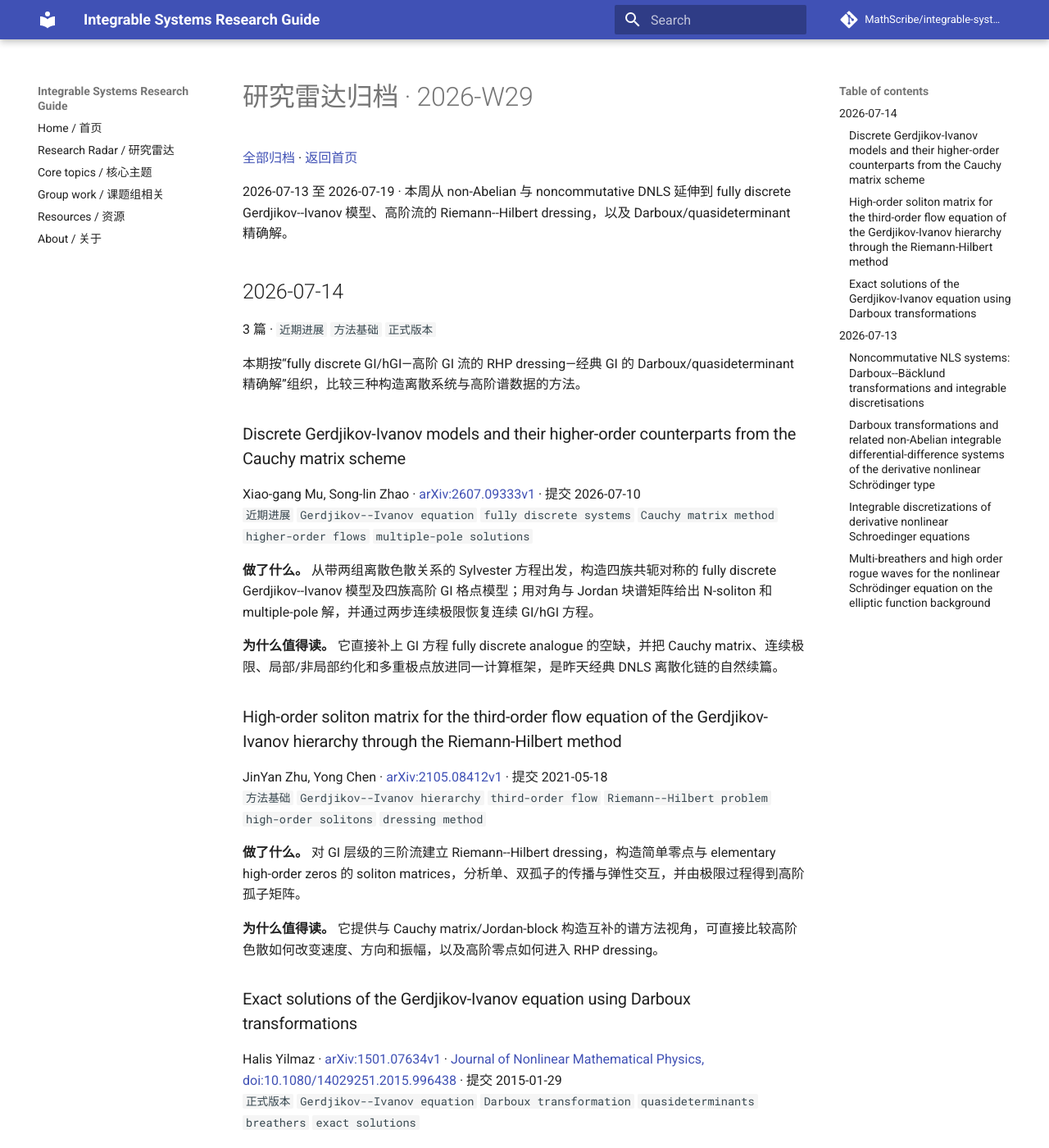
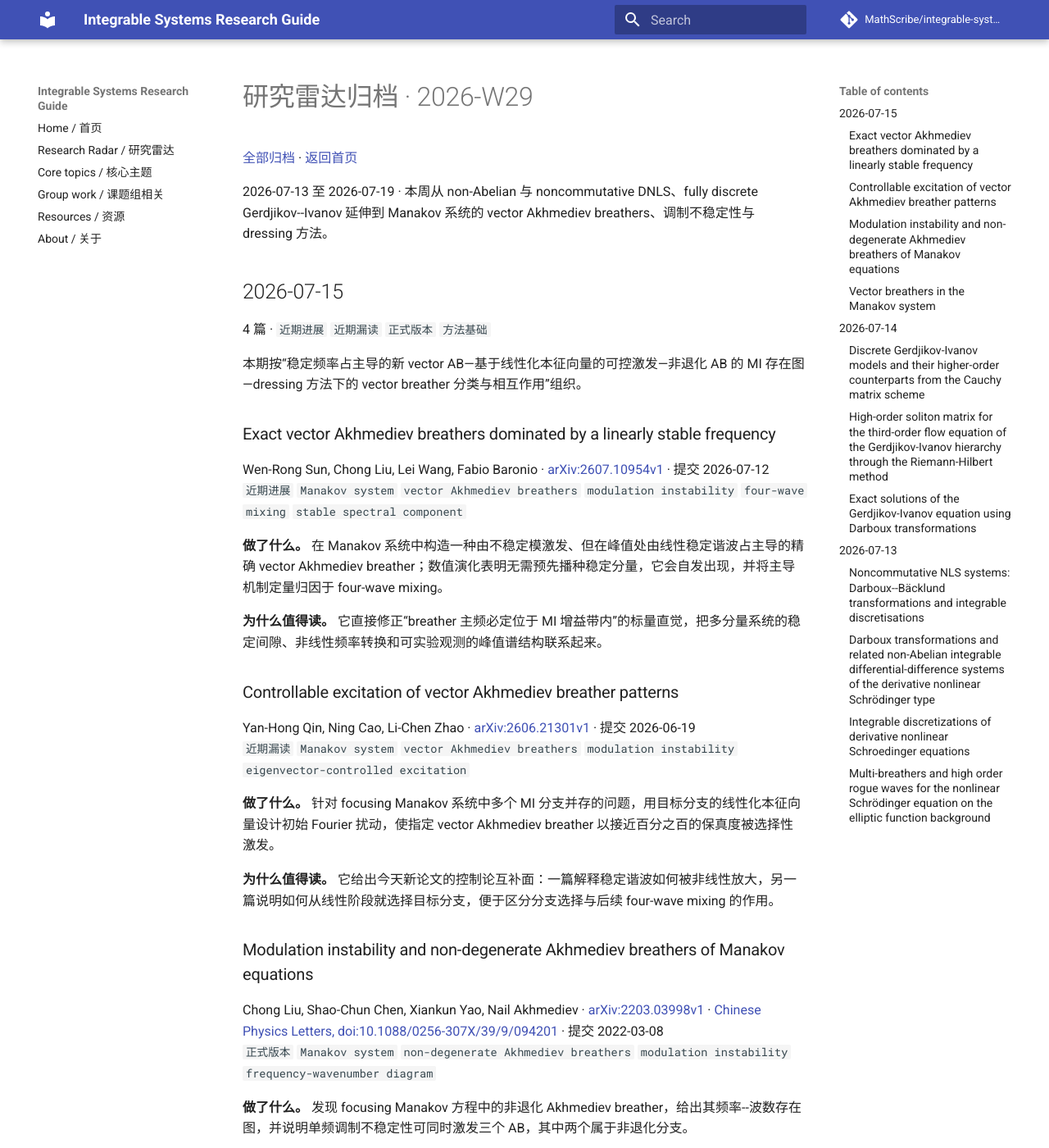
Before and after one commit to MathScribe/integrable-systems-guide, an MkDocs documentation site: the page built from docs/radar/2026-W29.md, in a window 1280 px wide and 1400 px high. Shown: the whole window at 82% size. Built offline with MkDocs 1.6.1 and Material for MkDocs 9.7.7, drawn with Linux system fonts in a browser that asks for light colours; comment, search, counter and statistics services are not loaded; some of the changed text lies outside the part shown.

Commit message:
Render July 15 radar archive

```diff
--- a/docs/radar/2026-W29.md
+++ b/docs/radar/2026-W29.md
@@ -2,7 +2,51 @@
 
 [全部归档](index.md) · [返回首页](../index.md)
 
-2026-07-13 至 2026-07-19 · 本周从 non-Abelian 与 noncommutative DNLS 延伸到 fully discrete Gerdjikov--Ivanov 模型、高阶流的 Riemann--Hilbert dressing，以及 Darboux/quasideterminant 精确解。
+2026-07-13 至 2026-07-19 · 本周从 non-Abelian 与 noncommutative DNLS、fully discrete Gerdjikov--Ivanov 延伸到 Manakov 系统的 vector Akhmediev breathers、调制不稳定性与 dressing 方法。
+
+## 2026-07-15
+
+4 篇 · `近期进展` `近期漏读` `正式版本` `方法基础`
+
+本期按“稳定频率占主导的新 vector AB—基于线性化本征向量的可控激发—非退化 AB 的 MI 存在图—dressing 方法下的 vector breather 分类与相互作用”组织。
+
+### Exact vector Akhmediev breathers dominated by a linearly stable frequency
+
+Wen-Rong Sun, Chong Liu, Lei Wang, Fabio Baronio · [arXiv:2607.10954v1](https://arxiv.org/abs/2607.10954) · 提交 2026-07-12
+`近期进展` `Manakov system` `vector Akhmediev breathers` `modulation instability` `four-wave mixing` `stable spectral component`
+
+**做了什么。** 在 Manakov 系统中构造一种由不稳定模激发、但在峰值处由线性稳定谐波占主导的精确 vector Akhmediev breather；数值演化表明无需预先播种稳定分量，它会自发出现，并将主导机制定量归因于 four-wave mixing。
+
+**为什么值得读。** 它直接修正“breather 主频必定位于 MI 增益带内”的标量直觉，把多分量系统的稳定间隙、非线性频率转换和可实验观测的峰值谱结构联系起来。
+
+### Controllable excitation of vector Akhmediev breather patterns
+
+Yan-Hong Qin, Ning Cao, Li-Chen Zhao · [arXiv:2606.21301v1](https://arxiv.org/abs/2606.21301) · 提交 2026-06-19
+`近期漏读` `Manakov system` `vector Akhmediev breathers` `modulation instability` `eigenvector-controlled excitation`
+
+**做了什么。** 针对 focusing Manakov 系统中多个 MI 分支并存的问题，用目标分支的线性化本征向量设计初始 Fourier 扰动，使指定 vector Akhmediev breather 以接近百分之百的保真度被选择性激发。
+
+**为什么值得读。** 它给出今天新论文的控制论互补面：一篇解释稳定谐波如何被非线性放大，另一篇说明如何从线性阶段就选择目标分支，便于区分分支选择与后续 four-wave mixing 的作用。
+
+### Modulation instability and non-degenerate Akhmediev breathers of Manakov equations
+
+Chong Liu, Shao-Chun Chen, Xiankun Yao, Nail Akhmediev · [arXiv:2203.03998v1](https://arxiv.org/abs/2203.03998) · [Chinese Physics Letters, doi:10.1088/0256-307X/39/9/094201](https://doi.org/10.1088/0256-307X/39/9/094201) · 提交 2022-03-08
+`正式版本` `Manakov system` `non-degenerate Akhmediev breathers` `modulation instability` `frequency-wavenumber diagram`
+
+**做了什么。** 发现 focusing Manakov 方程中的非退化 Akhmediev breather，给出其频率--波数存在图，并说明单频调制不稳定性可同时激发三个 AB，其中两个属于非退化分支。
+
+**为什么值得读。** 这是理解新结果所需的正式期刊基线：稳定间隙、多个 MI 分支与非退化 AB 的结构在这里首次被清楚分离，可用于核对新论文的参数窗口和谱分量解释。
+
+### Vector breathers in the Manakov system
+
+Andrey Gelash, Anton Raskovalov · [arXiv:2211.07014v1](https://arxiv.org/abs/2211.07014) · 提交 2022-11-13
+`方法基础` `Manakov system` `vector breathers` `dressing method` `breather interactions`
+
+**做了什么。** 用 dressing method 构造 Manakov 系统的多 vector-breather 解，分析三类基本 breather、碰撞位移、共振融合与衰变，并把不同类型对应到不稳定与稳定色散分支。
+
+**为什么值得读。** 它把今天的单个峰值谱现象放回完整的 vector-breather 分类和相互作用图景中，并解释为何稳定分支类型通常不从小扰动的 superregular MI 过程中直接出现。
+
+---
 
 ## 2026-07-14
 
```
